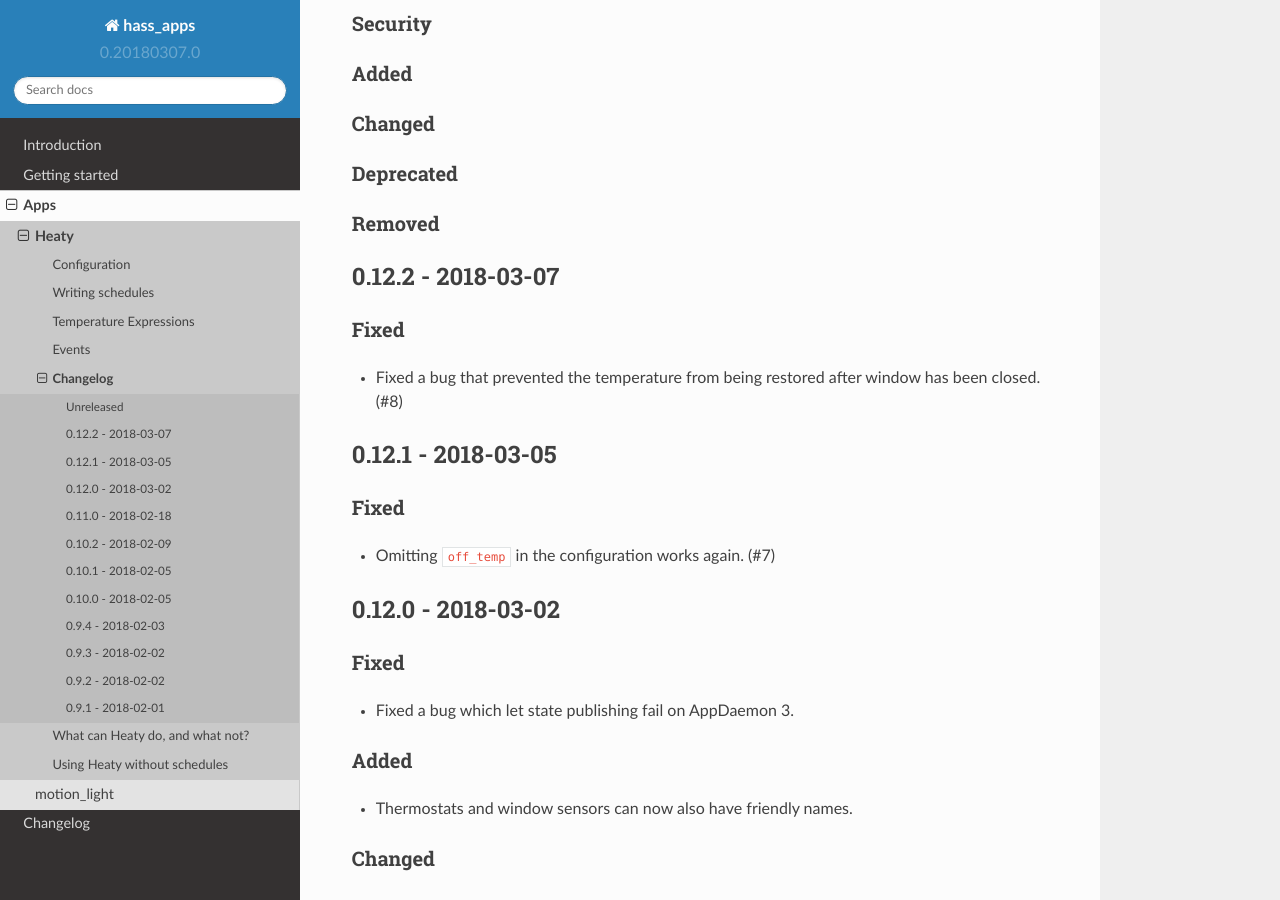
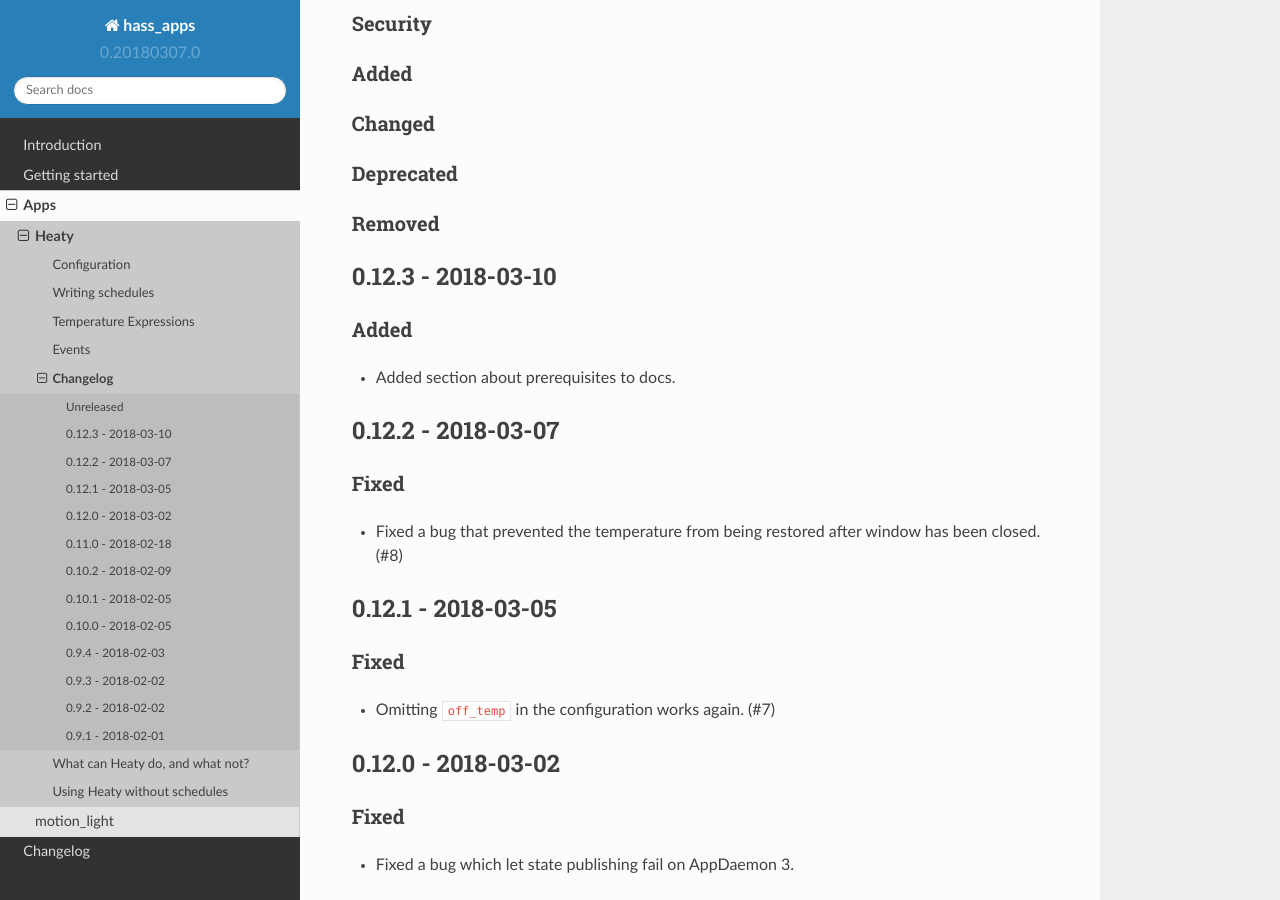
Before and after one commit to bob1de/hass-apps, a Sphinx documentation site: the page built from docs/apps/heaty/CHANGELOG.md, in a window 1280 px wide and 900 px high, scrolled down 352 px. Built offline with Sphinx 7.4.7 and the Read the Docs theme 2.0.0, drawn with Linux system fonts in a browser that asks for light colours.

Commit message:
[heaty] Release v0.12.3

```diff
--- a/docs/apps/heaty/CHANGELOG.md
+++ b/docs/apps/heaty/CHANGELOG.md
@@ -19,6 +19,12 @@
 ### Deprecated
 
 ### Removed
+
+
+## 0.12.3 - 2018-03-10
+
+### Added
+* Added section about prerequisites to docs.
 
 
 ## 0.12.2 - 2018-03-07
```
Also changed, not shown: 1 other file.
